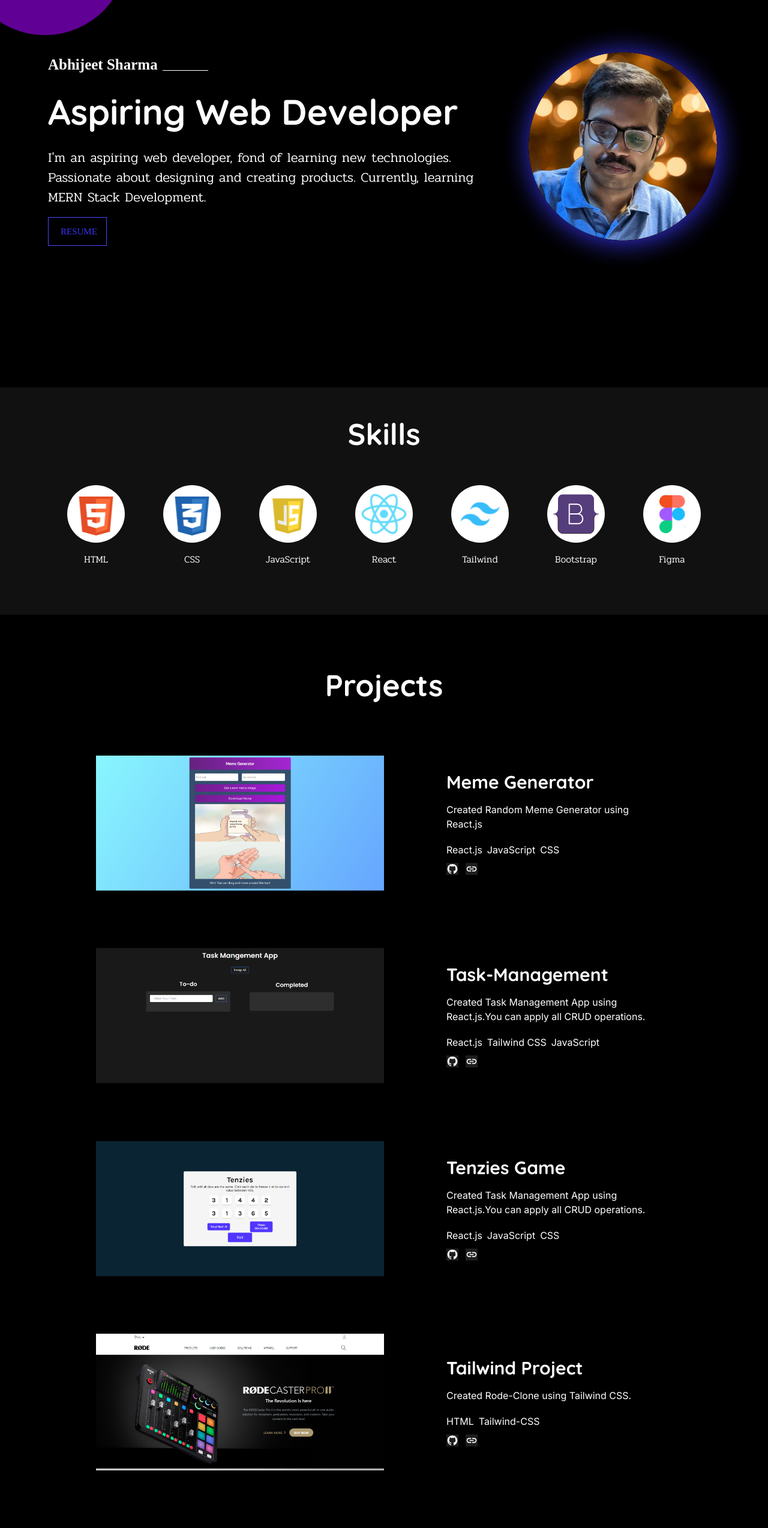
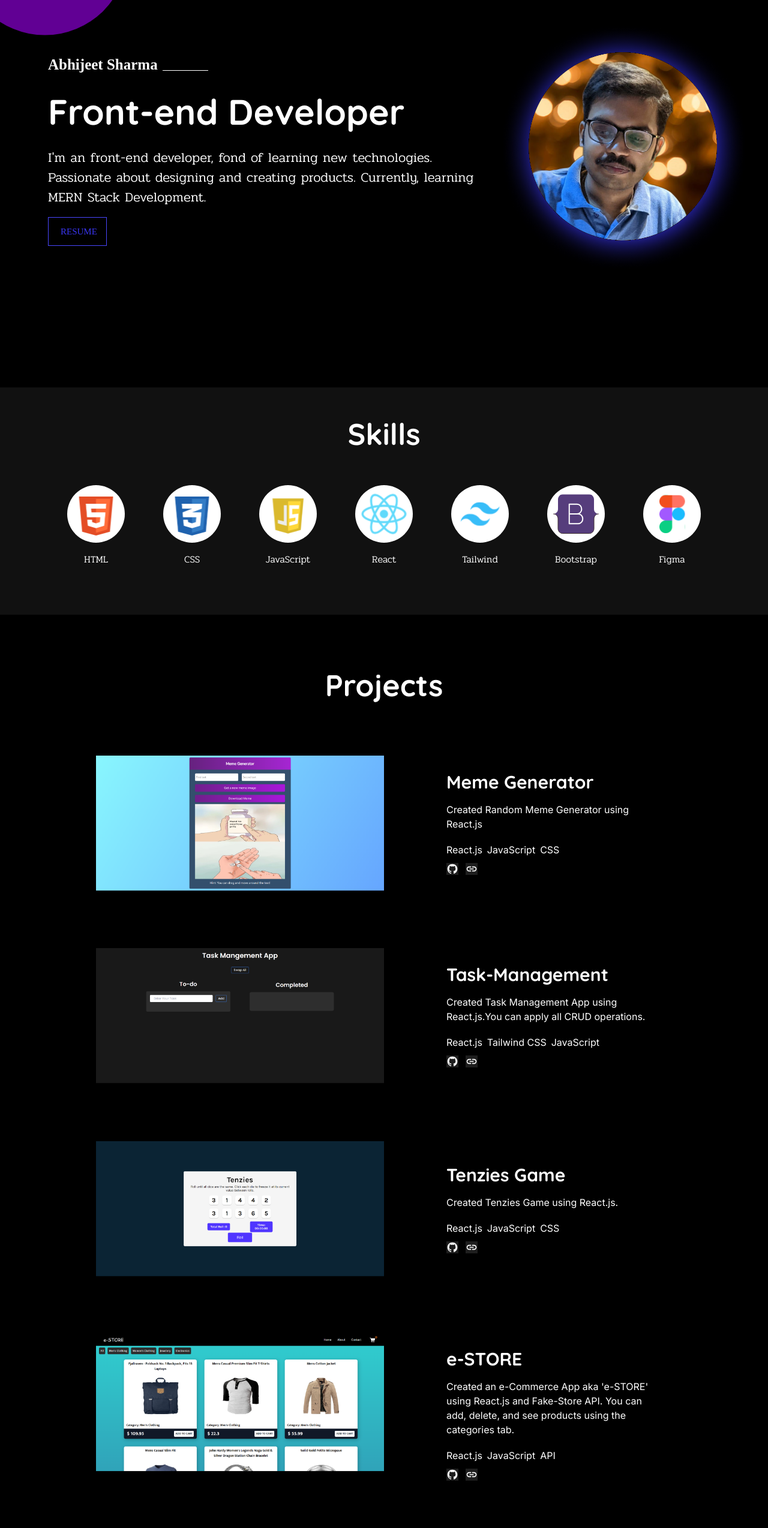
Before and after one commit to Abhi98sharma/Portfolio, a React (Vite) app: page / in a window 1280 px wide. Shown: the part 234-2782 px from the top of the page at 60% size. Built offline with nearby package versions, Linux system fonts and the light colour scheme; a web font is replaced by a local one.

Commit message:
added projects

```diff
--- a/index.html
+++ b/index.html
@@ -8,7 +8,7 @@
     <link rel="icon" type="image/png" sizes="16x16" href="/favicon_io/favicon-16x16.png">
     <link rel="manifest" href="/site.webmanifest">
     <meta name="viewport" content="width=device-width, initial-scale=1.0" />
-    <title>Portfolio</title>
+    <title>Abhijeet Sharma</title>
   </head>
 
   <body>
--- a/src/App.jsx
+++ b/src/App.jsx
@@ -1,4 +1,3 @@
-import { useState } from "react";
 import Navbar from "./components/Navbar/Navbar";
 import Home from "./components/Home/Home";
 import Skills from "./components/Skills/Skills";
--- a/src/components/Cards/Cards.jsx
+++ b/src/components/Cards/Cards.jsx
@@ -8,7 +8,7 @@ export default function Cards() {
         <section key={data.id} className="grid grid-cols-2 space-x-20">
           <Tilt>
             <div className="relative hover:scale-110">
-              <img src={data.image} alt="" />
+              <img src={data.image} alt="project-image" />
             </div>
           </Tilt>
           <div className="flex flex-col justify-center items-start p-6 space-y-4 font-Inter">
--- a/src/components/Contact/Contact.jsx
+++ b/src/components/Contact/Contact.jsx
@@ -24,7 +24,7 @@ export default function Contact() {
                         <input className='w-full p-4 bg-transparent border border-[#3a36f3] border-solid resize-none' type="text" name='name' placeholder='Your Name' required />
                         <input className='w-full p-4 bg-transparent border border-[#3a36f3] border-solid resize-none' type="email" name='email' placeholder='Your Email' required />
                         <textarea className='w-full p-4 bg-transparent border border-[#3a36f3] border-solid resize-none' name="message" id="" rows="7" placeholder='Your Message...' required></textarea>
-                        <button className='btn'>Send Message</button>
+                        <button className='btn btn-contact'>Send Message</button>
                     </form>
                 </div>
             </section>
--- a/src/components/Home/Home.jsx
+++ b/src/components/Home/Home.jsx
@@ -8,8 +8,8 @@ export default function Home() {
               <h1 className='text-[25px] text-[#fff] font-Kameron font-semibold'>Abhijeet Sharma</h1>
               <img className='mb-2 pl-2' src="/assets/Line 1.svg" alt="design-line" />
             </div>
-            <h1 className='text-[59px] font-Quicksand name-heading'>Aspiring Web Developer</h1>
-            <p className='text-[22px] w-[740px] font-light font-Pridi'>I'm an aspiring web developer, fond of learning new technologies.
+            <h1 className='text-[59px] font-Quicksand name-heading'>Front-end Developer</h1>
+            <p className='text-[22px] w-[740px] font-light font-Pridi'>I'm an front-end developer, fond of learning new technologies.
               Passionate about designing and creating products.
               Currently, learning MERN Stack Development.</p>
             <div className='w-[245px] mt-10'>
--- a/src/components/Skills/Skills.jsx
+++ b/src/components/Skills/Skills.jsx
@@ -6,31 +6,31 @@ export default function Skills() {
           <h1 className="text-[50px] font-Quicksand font-bold">Skills</h1>
           <div className="flex flex-wrap justify-center items-center space-x-16 mb-[96px] text-center font-Pridi font-medium">
             <article className="space-y-4">
-              <img className="w-24" src="/skills/HTML logo.svg" alt="" />
+              <img className="w-24" src="/skills/HTML logo.svg" alt="html-logo" />
               <h3>HTML</h3>
             </article>
             <article className="space-y-4">
-              <img className="w-24" src="/skills/CSS logo.svg" alt="" />
+              <img className="w-24" src="/skills/CSS logo.svg" alt="css-logo" />
               <h3>CSS</h3>
             </article>
             <article className="space-y-4">
-              <img className="w-24" src="/skills/JS logo.svg" alt="" />
+              <img className="w-24" src="/skills/JS logo.svg" alt="js-logo" />
               <h3>JavaScript</h3>
             </article>
             <article className="space-y-4">
-              <img className="w-24" src="/skills/React logo.svg" alt="" />
+              <img className="w-24" src="/skills/React logo.svg" alt="react-logo" />
               <h3>React</h3>
             </article>
             <article className="space-y-4">
-              <img className="w-24" src="/skills/Tailwind logo.svg" alt="" />
+              <img className="w-24" src="/skills/Tailwind logo.svg" alt="tailwind-logo" />
               <h3>Tailwind</h3>
             </article>
             <article className="space-y-4">
-              <img className="w-24" src="/skills/Bootstrap logo.svg" alt="" />
+              <img className="w-24" src="/skills/Bootstrap logo.svg" alt="bootstrap-logo" />
               <h3>Bootstrap</h3>
             </article>
             <div className="space-y-4">
-              <img className="w-24" src="/skills/Figma logo.svg" alt="" />
+              <img className="w-24" src="/skills/Figma logo.svg" alt="figma-logo" />
               <h3 className="text-center">Figma</h3>
             </div>
           </div>
--- a/src/data.json
+++ b/src/data.json
@@ -29,7 +29,7 @@
         "id": 3,
         "image": "/screenshot/Tenzies-Game.png",
         "title": "Tenzies Game",
-        "description": "Created Task Management App using React.js.You can apply all CRUD operations.",
+        "description": "Created Tenzies Game using React.js.",
         "tech": [
             "React.js",
             "JavaScript",
@@ -40,6 +40,19 @@
     },
     {
         "id": 4,
+        "image": "/screenshot/e-STORE-App.png",
+        "title": "e-STORE",
+        "description": "Created an e-Commerce App aka 'e-STORE' using React.js and Fake-Store API. You can add, delete, and see products using the categories tab.",
+        "tech": [
+            "React.js",
+            "JavaScript",
+            "API"
+        ],
+        "github": "https://github.com/Abhijeet03s/E-commerce-Cart-App",
+        "live": "https://abhijeet-e-store.netlify.app/"
+    },
+    {
+        "id": 5,
         "image": "/screenshot/RØDE-Microphones-image.png",
         "title": "Tailwind Project",
         "description": "Created Rode-Clone using Tailwind CSS.",
--- a/src/index.css
+++ b/src/index.css
@@ -76,3 +76,7 @@ nav a.active {
 .btn:hover {
   color: #fff;
 }
+
+.btn-contact{
+  width: 28%;
+}
```
Also changed, not shown: public/screenshot/e-STORE-App.png (added).
